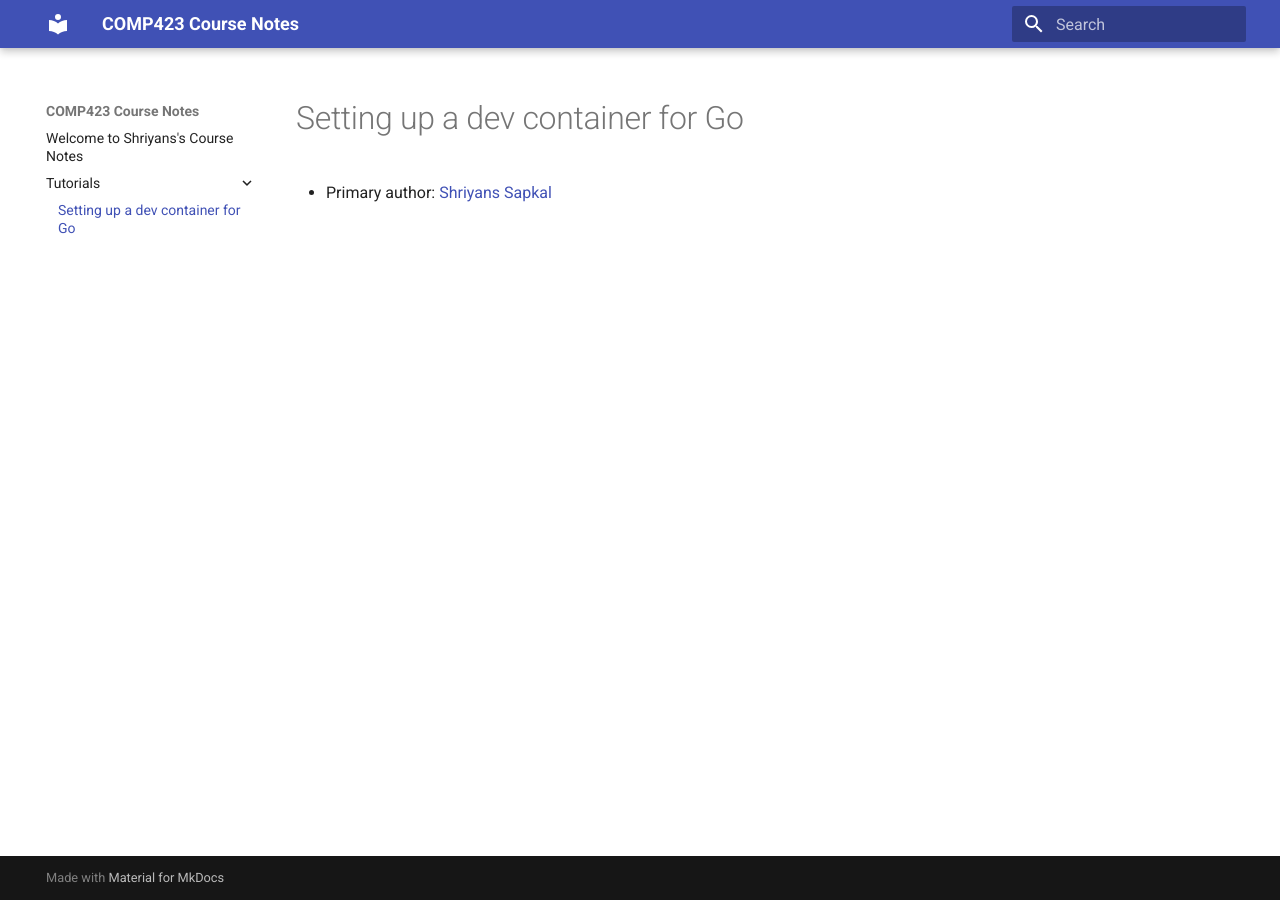
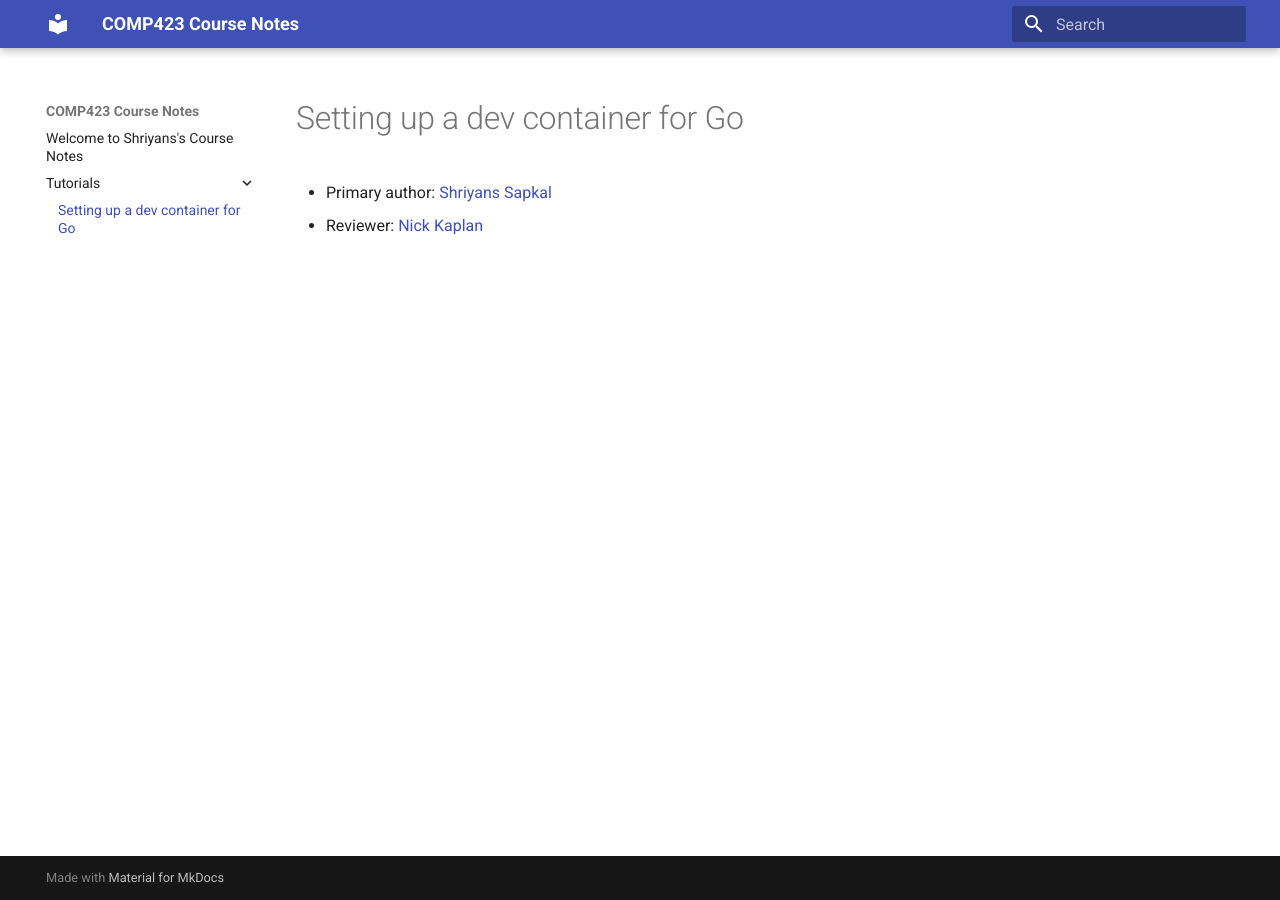
Before and after one commit to shrithebee1/comp423-course-notes, an MkDocs documentation site: the page built from docs/tutorials/go-setup.md, in a window 1280 px wide. Built offline with MkDocs 1.6.1 and Material for MkDocs 9.7.7, drawn with Linux system fonts in a browser that asks for light colours.

Commit message:
Reviewer changes

```diff
--- a/docs/tutorials/go-setup.md
+++ b/docs/tutorials/go-setup.md
@@ -1,3 +1,4 @@
 # Setting up a dev container for Go
 
 * Primary author: [Shriyans Sapkal](https://github.com/shrithebee1)
+* Reviewer: [Nick Kaplan](https://github.com/NickKaplan64)
```
Also changed, not shown: docs/index.md (line endings or trailing spaces), mkdocs.yml (line endings or trailing spaces), 1 other file.
